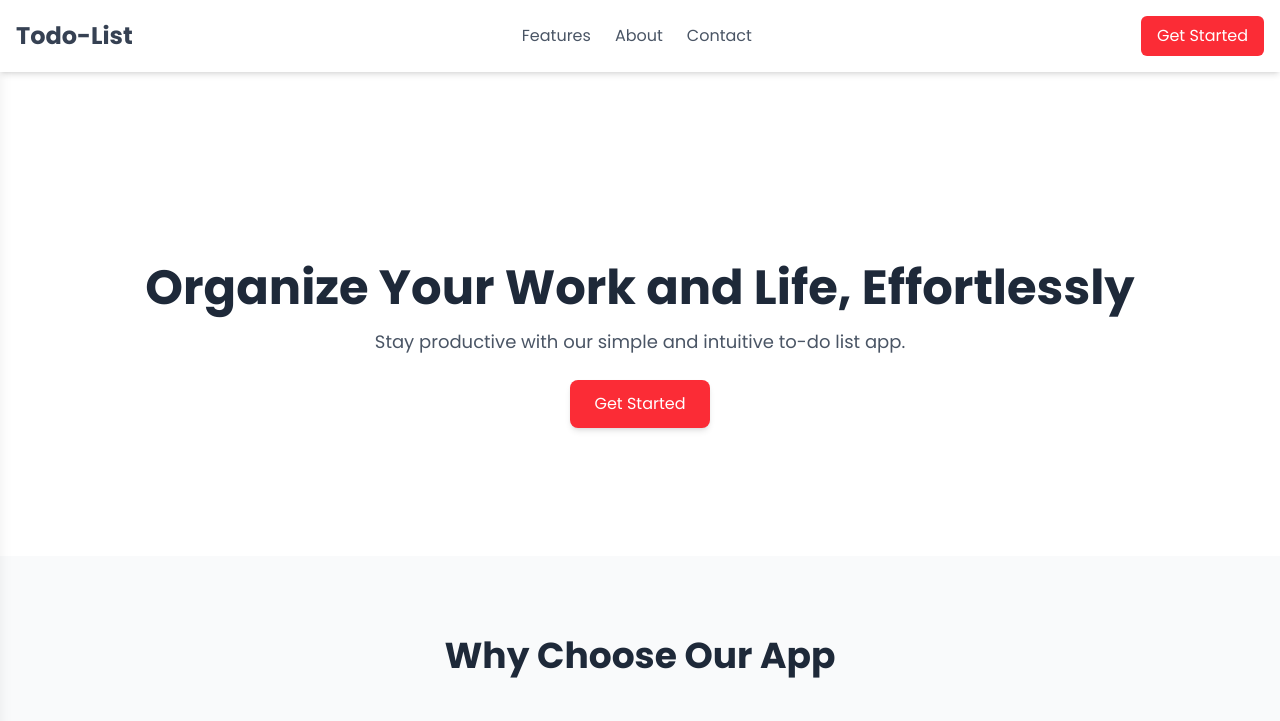
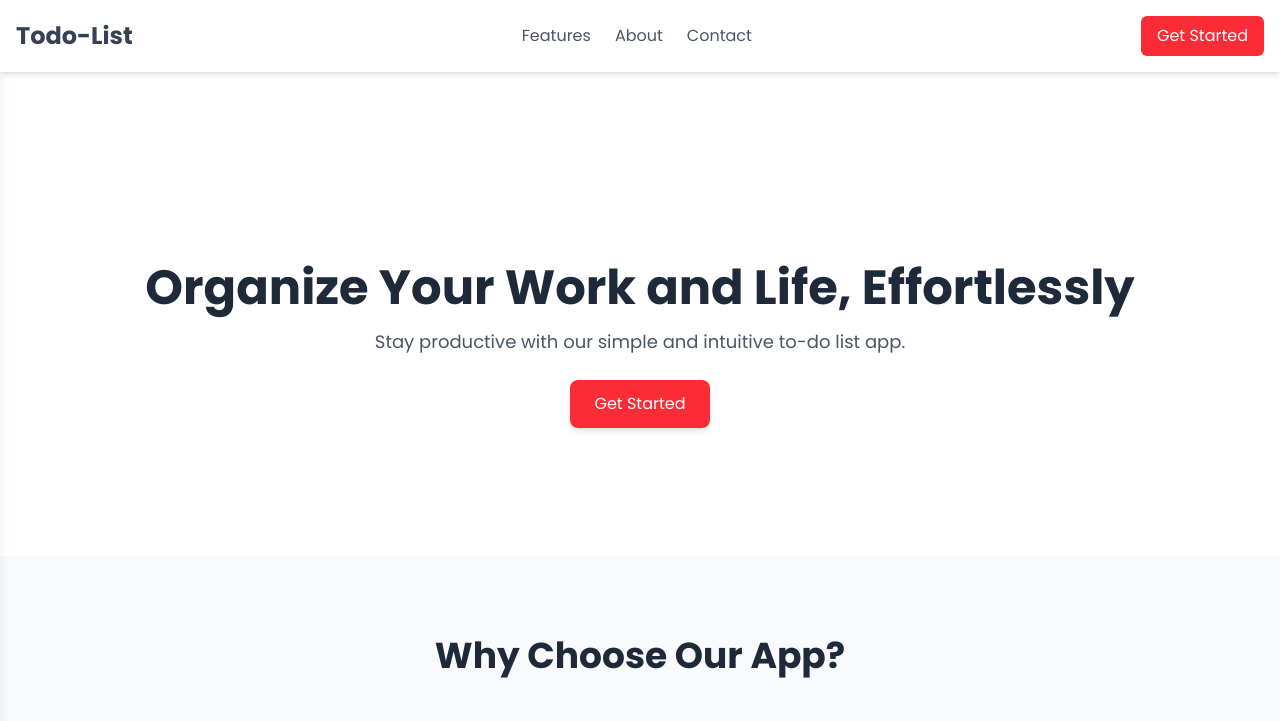
Before and after one commit to Oluwasuyi-Timilehin/Todolist, a website: page src/landing.html in a window 1280 px wide. Shown: the top 721 px of the page. Drawn offline with Linux system fonts and the light colour scheme.

Commit message:
made changes

```diff
--- a/src/landing.html
+++ b/src/landing.html
@@ -125,7 +125,7 @@
     <!-- Features Section -->
     <section id="features" class="py-20 px-6 bg-gray-50">
       <h2 class="text-4xl font-bold text-center text-gray-800 mb-12">
-        Why Choose Our App
+        Why Choose Our App?
       </h2>
       <div class="max-w-6xl mx-auto grid grid-cols-1 md:grid-cols-3 gap-8">
         <div class="bg-white p-8 shadow-lg rounded-lg text-center hover-scale">
```
